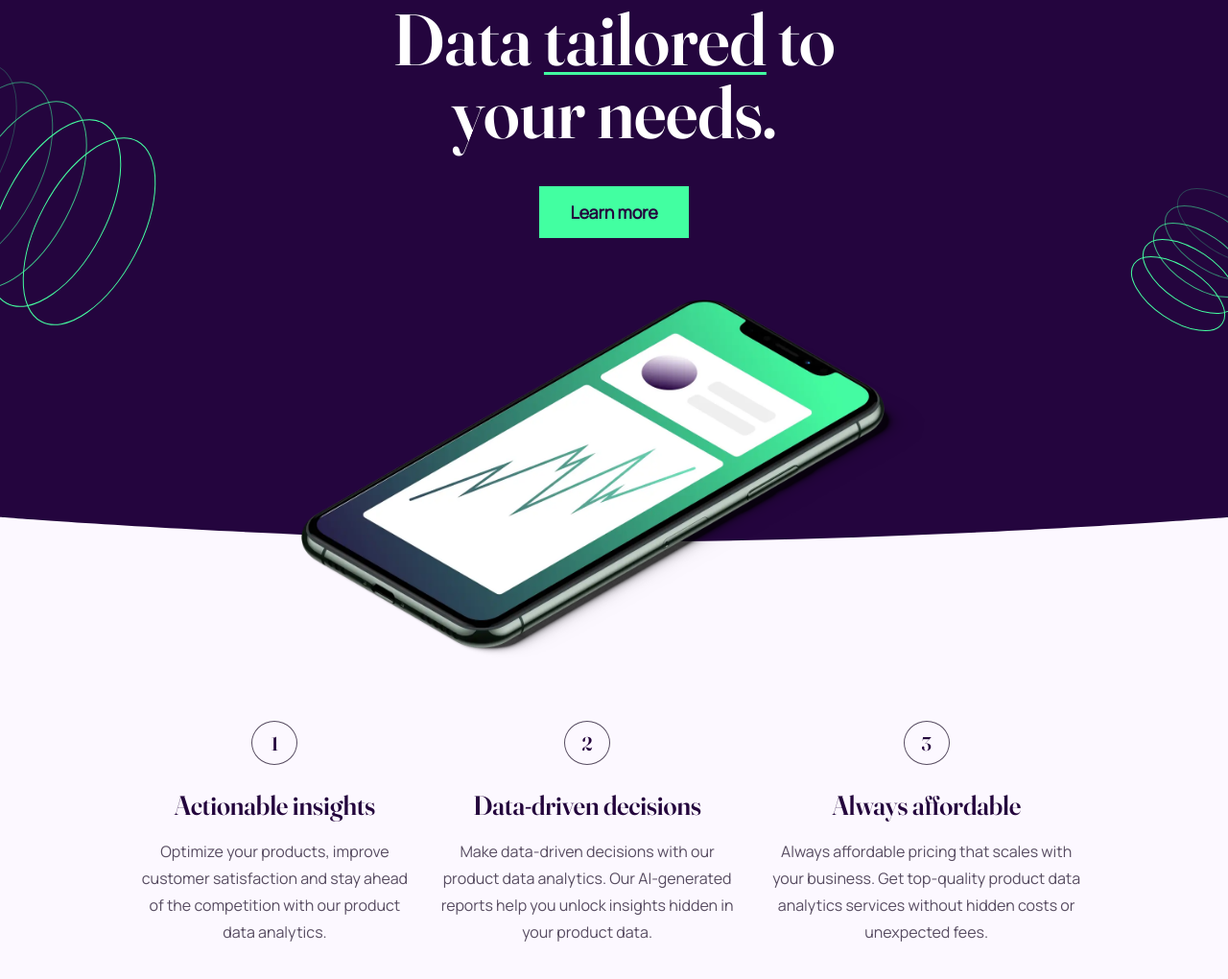
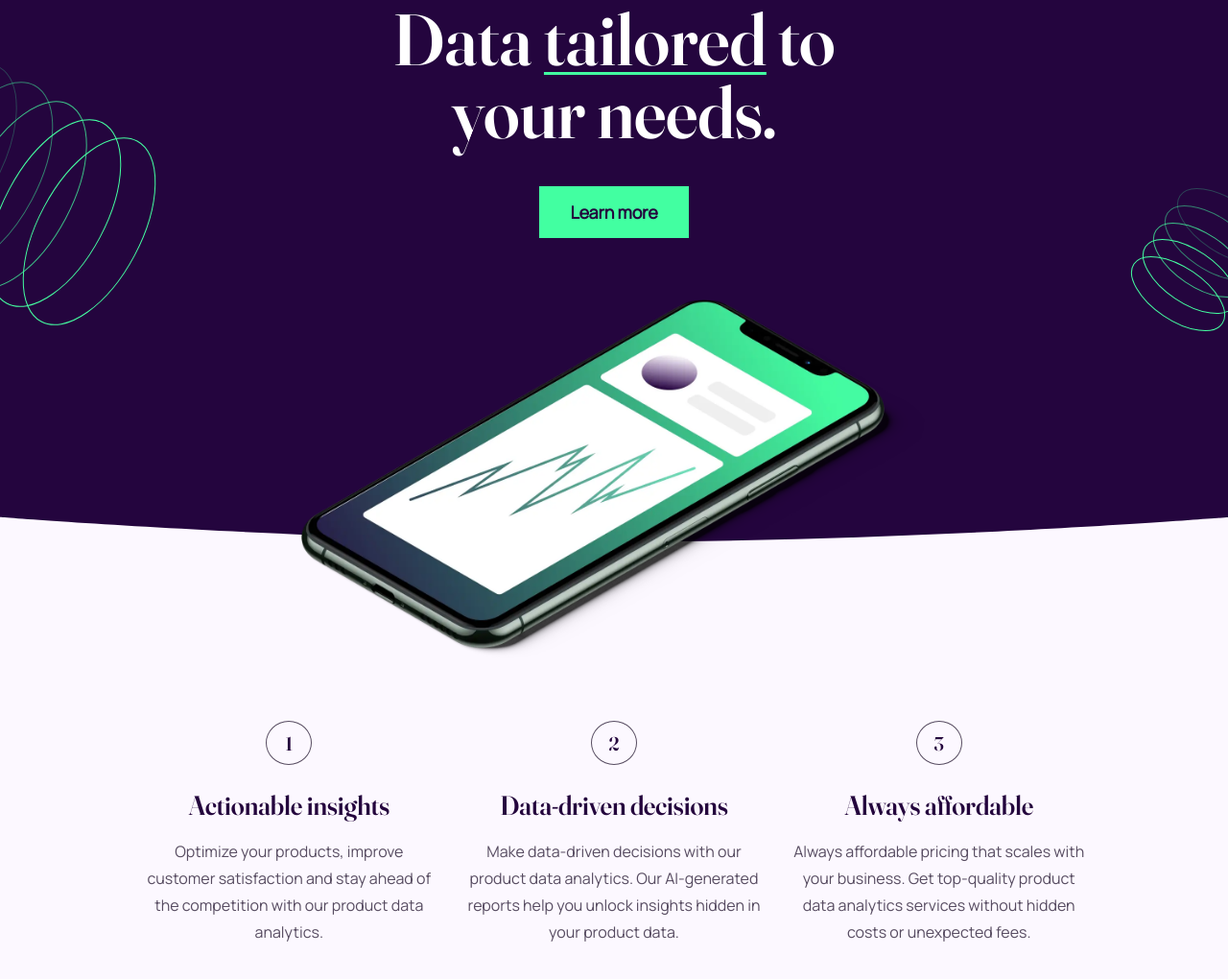
Before and after one commit to kwiatkowskimaciej/work-it-landing-page, a plain HTML site: page index.html in a window 1280 px wide. Shown: the part 128-1148 px from the top of the page at 96% size. Drawn offline with Linux system fonts and the light colour scheme.

Commit message:
Update README.md

```diff
--- a/style.css
+++ b/style.css
@@ -296,7 +296,11 @@ footer div {
 
   .features {
     display: flex;
-    gap: 1.5rem;
+    gap: 1.65rem;
+  }
+
+  .feature {
+    flex: 1 1 0px;
   }
 
   .about p {
```
Also changed, not shown: 3 other files.
